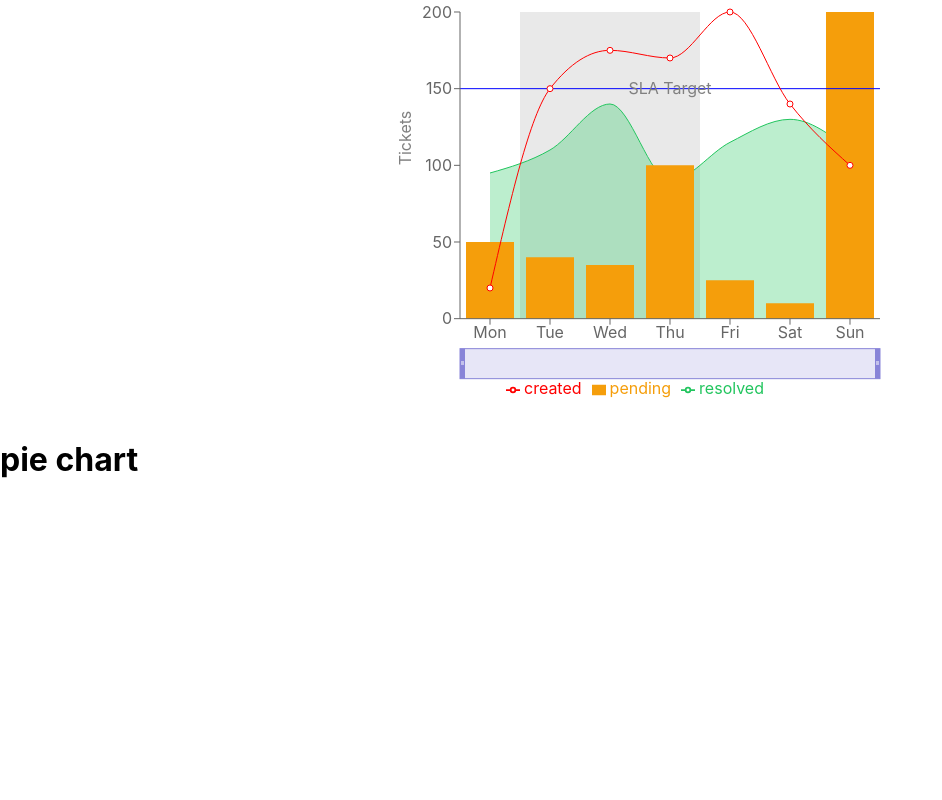
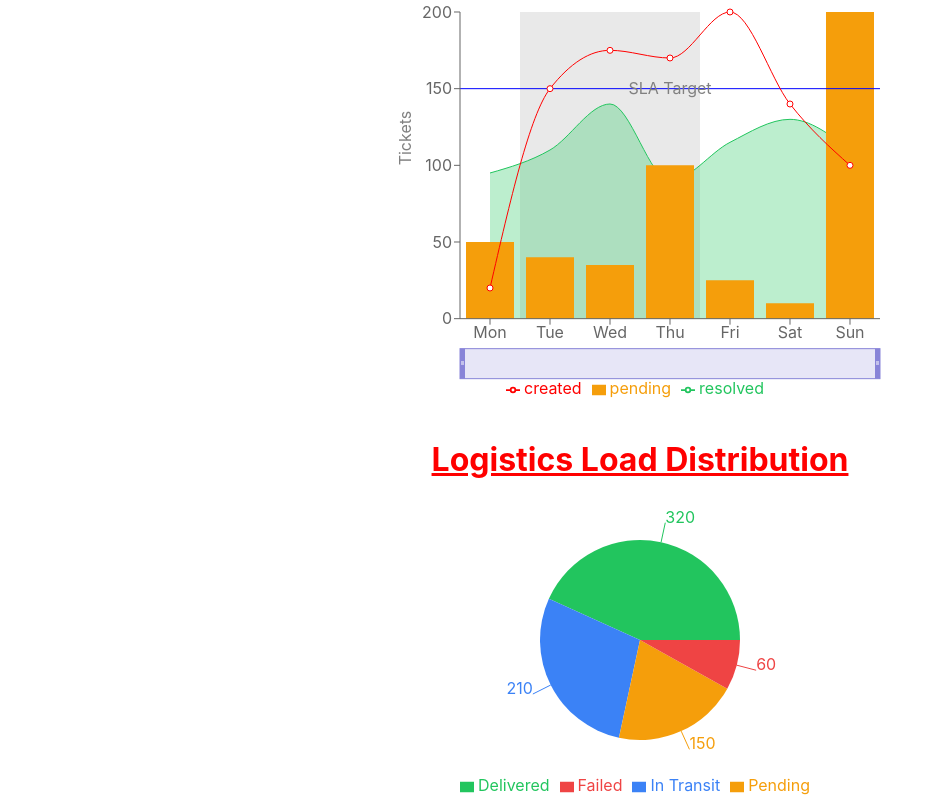
Before and after one commit to taranpreet03/react_chart, a React (Create React App) app: page / in a window 1280 px wide. Shown: the part 2353-3153 px from the top of the page, without its empty margins (0-942 px from the left). Before the commit the page ends 2853 px from the top, so only its background shows below. Built offline with nearby package versions, Linux system fonts and the light colour scheme.

Commit message:
pieChart

```diff
--- a/src/components/PieChart.js
+++ b/src/components/PieChart.js
@@ -1,6 +1,71 @@
+import {
+  PieChart,
+  Pie,
+  Cell,
+  Tooltip,
+  Legend,
+  ResponsiveContainer
+} from "recharts";
+
+const data = [
+  { name: "Delivered", value: 320 },
+  { name: "In Transit", value: 210 },
+  { name: "Pending", value: 150 },
+  { name: "Failed", value: 60 },
+];
+
+const COLORS = ["#22c55e", "#3b82f6", "#f59e0b", "#ef4444"];
+// const renderLabel = ({ cx, cy, midAngle, innerRadius, outerRadius, percent }) => {
+//   const RADIAN = Math.PI / 180;
+//   const radius = innerRadius + (outerRadius - innerRadius) / 2;
+
+//   const x = cx + radius * Math.cos(-midAngle * RADIAN);
+//   const y = cy + radius * Math.sin(-midAngle * RADIAN);
+
+//   return (
+//     <text
+//       x={x}
+//       y={y}
+//       fill="white"
+//       textAnchor="middle"
+//       dominantBaseline="central"
+//       fontSize={12}
+//       fontWeight="bold"
+//     >
+//       {(percent * 100).toFixed(0)}%
+//     </text>
+//   );
+// };
+
 function Pie_chart() {
   return (
-   <>
-   <h1> pie chart</h1></>
-)}
+    <>
+      <h1 className="chart-heading">Logistics Load Distribution</h1>
+
+      <ResponsiveContainer width="100%" height={300}>
+        <PieChart>
+          <Pie
+            data={data}
+            dataKey="value"
+            cx="50%"
+            cy="50%"
+            outerRadius={100}
+            // label={renderLabel}
+            label
+            labelLine={true}
+            stroke="none"
+          >
+            {data.map((entry, index) => (
+              <Cell key={index} fill={COLORS[index]} />
+            ))}
+          </Pie>
+
+          <Tooltip />
+          <Legend />
+        </PieChart>
+      </ResponsiveContainer>
+    </>
+  );
+}
+
 export default Pie_chart;
```
